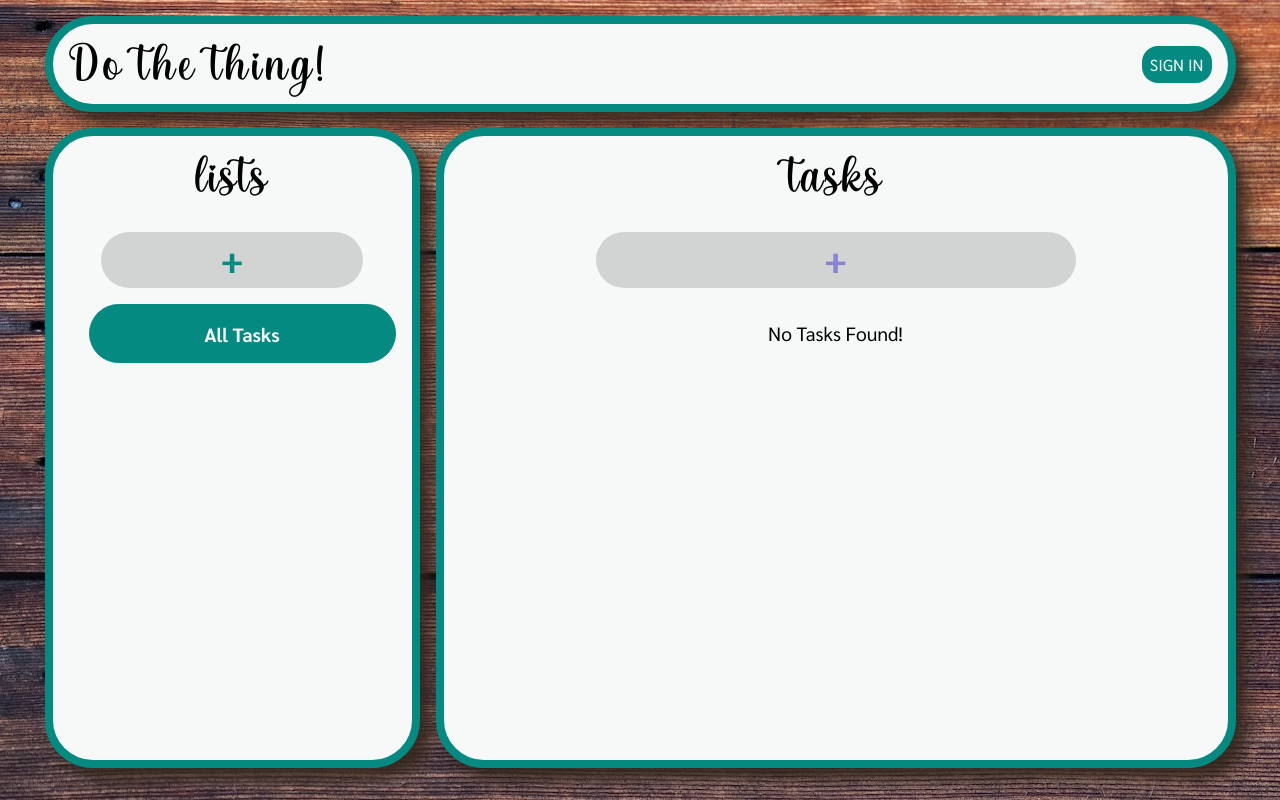
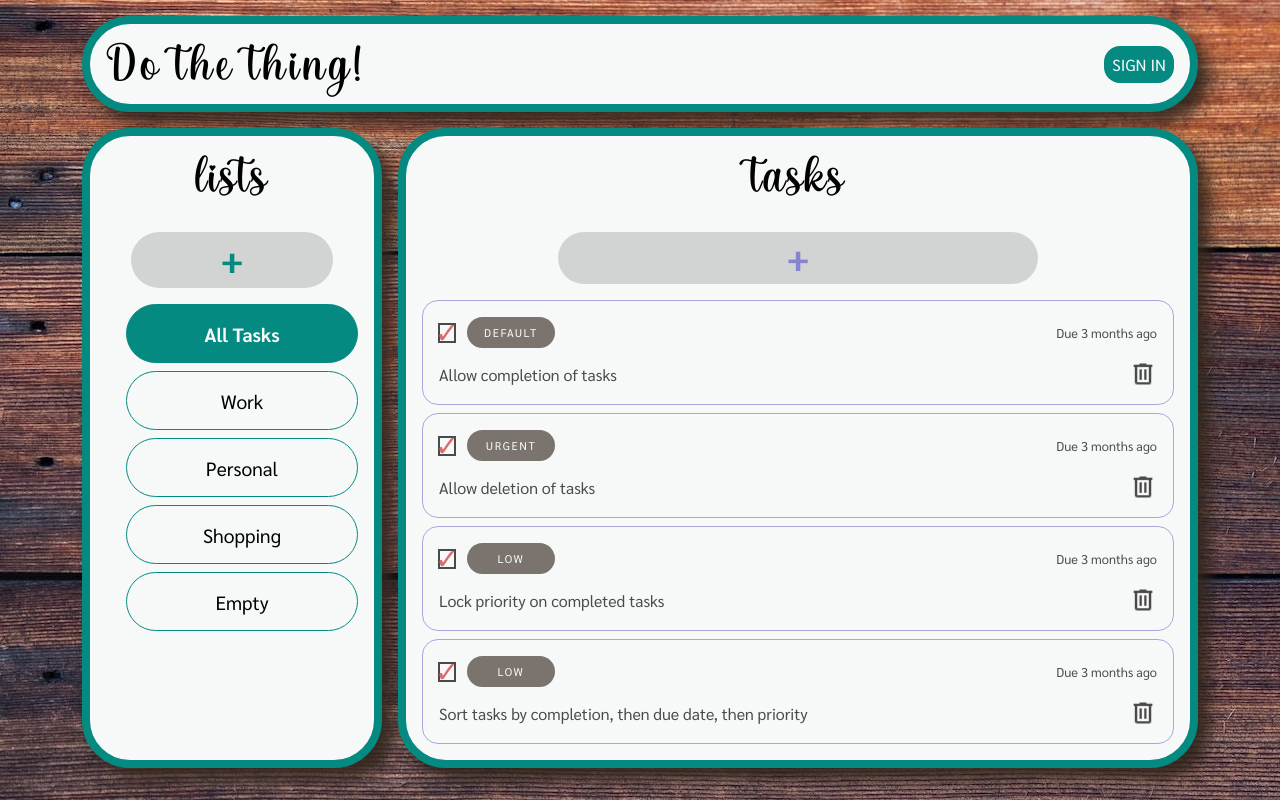
Before and after one commit to mckensis/to-do-list-react, a React (Create React App) app: page / in a window 1280 px wide. Built offline with nearby package versions, Linux system fonts and the light colour scheme; a web font is replaced by a local one.

Commit message:
added default tasks and lists and task event listeners

```diff
--- a/src/classes/Task.js
+++ b/src/classes/Task.js
@@ -1,3 +1,4 @@
+import { compareAsc, format, formatDistance, parseISO } from 'date-fns';
 import {v4 as uuid} from 'uuid';
 
 class Task {
@@ -7,18 +8,50 @@ class Task {
     this.dueDate = task.dueDate;
     this.priority = task.priority;
     this.complete = task.complete;
-    this.index = null;
     this.overdue = task.overdue || false;
     this.id = task.id || uuid();
-    this.list = task.list;
+  }
+
+  dueDateExact() {
+    return parseISO(this.dueDate).toDateString();
+  }
+
+  dueDateInWords() {
+    let date = formatDistance(parseISO(this.dueDate), parseISO(format(new Date(), 'yyyy-MM-dd')), {addSuffix: true});
+    if (date === 'less than a minute ago') date = 'today';
+    return date;
+  }
+
+  priorityInWords() {
+    switch (this.priority) {
+      case 0:
+        return "Low";
+      case 1:
+        return "Default";
+      case 2:
+        return "Urgent";
+      default:
+        return "Default";
+    }
+  }
+
+  isOverdue() {
+    if (compareAsc(parseISO(format(new Date(), 'yyyy-MM-dd')), parseISO(this.dueDate)) === 1 && !this.complete) {
+      this.overdue = true;
+      return this.overdue;
+    }
+    return false;
   }
 
   isComplete() {
     return this.complete ? true : false;
   }
 
+  // Can't change task priority if the task is complete
   changePriority() {
+    if (this.complete) return;
     this.priority < 2 ? this.priority++ : this.priority = 0;
+    console.log(this.priority);
   }
 
   saveIndex(index) {
--- /dev/null
+++ b/src/components/ListItem.js
@@ -0,0 +1,7 @@
+const ListItem = ({ list }) => {
+  return (
+    <li className="list-item">{list.title}</li>
+  )
+}
+
+export default ListItem;
--- a/src/components/Lists.js
+++ b/src/components/Lists.js
@@ -1,31 +1,49 @@
 import { useContext } from "react";
+import ListItem from "./ListItem";
 import ToDoListContext from "../context/ToDoListContext";
+import List from "../classes/List";
 
 const Lists = () => {
 
   const {
+    lists,
+    setLists,
     listFormVisible,
     handleHideListForm,
     handleShowListForm
   } = useContext(ToDoListContext);
+
+  const handleSubmitListForm = (e) => {
+    e.preventDefault();
+    handleAddNewList(e.target['list-title'].value);
+    e.target.reset();
+    handleHideListForm();
+  }
+
+  const handleAddNewList = (title) => {
+    const newList = new List({ title });
+    const listsCopy = [...lists];
+    setLists([...listsCopy, newList]);
+  }
 
   return (
     <aside className="list-section">
       <h2>Lists</h2>
 
       {listFormVisible &&
-        <form className="add-list" onSubmit={(e) => e.preventDefault()}>
-          <label htmlFor="list-name">List Title</label>
+        <form className="add-list" onSubmit={(e) => handleSubmitListForm(e)}>
+          <label htmlFor="list-title">List Title</label>
           <input
-            name="list-name"
-            id="list-name"
+            autoFocus
+            type="text"
+            id="list-title"
+            name="list-title"
             className="add-list"
-            type="text"
             minLength="1"
             maxLength="15"
             pattern="^[a-zA-Z0-9 ]+"
+            autoComplete="off"
             required
-            autoComplete="off"
           />
           <button
             type="button"
@@ -44,6 +62,11 @@ const Lists = () => {
 
       <ul className="list-container">
         <li className="list-item active all-tasks-list" data-id="all">All Tasks</li>
+
+        {lists.map(list => (
+          <ListItem key={list.id} list={list} />
+        ))}
+
       </ul>
       <button className="expand">Hide</button>
     </aside>
--- /dev/null
+++ b/src/components/Task.js
@@ -0,0 +1,62 @@
+import { useContext, useState } from "react";
+import ToDoListContext from "../context/ToDoListContext";
+
+const Task = ({ task }) => {
+
+  const {
+    tasks,
+    setTasks
+  } = useContext(ToDoListContext);
+
+  const [dueDateToggled, setDueDateToggled] = useState(false);
+
+  //event listeners
+  //list item: click : change task due date format
+  //list item: mouseleave : change task due date format to default
+  const handleChangeTaskPriority = () => {
+    task.changePriority();
+    const updatedTasks = [...tasks];
+    updatedTasks.map((existingTask) => existingTask.id === task.id ? existingTask.priority = task.priority : existingTask);
+    setTasks(updatedTasks);
+  }
+
+  const handleToggleDueDateFormat = () => {
+    setDueDateToggled(!dueDateToggled);
+  }
+
+  const handleToggleTaskCompletion = () => {
+    task.toggleComplete();
+    const tasksCopy = [...tasks];
+    tasksCopy.map((existingTask) => existingTask.id === task.id ? existingTask.complete = task.complete : existingTask);
+    setTasks(tasksCopy);
+  }
+
+  const handleTaskDeletion = () => {
+    let tasksCopy = [...tasks];
+    let newTasks = tasksCopy.filter(existingTask => existingTask.id !== task.id);
+    setTasks(newTasks);
+  }
+
+  return (
+    <li
+      className={task.isComplete() ? "task-item completed" : "task-item"}
+      data-id={task.id}
+      onClick={() => handleToggleDueDateFormat()}
+      onMouseLeave={() => setDueDateToggled(false)}
+    >
+      <div>
+        <input type="checkbox" checked={task.isComplete()} onChange={() => handleToggleTaskCompletion()} />
+        <button className={`task-priority p${task.priority}`} onClick={() => handleChangeTaskPriority()}>
+          {task.priorityInWords()}
+        </button>
+        <p className={task.isOverdue() ? 'due overdue' : 'due'}>{dueDateToggled ? `Due on ${task.dueDateExact()}` : `Due ${task.dueDateInWords()}`}</p>
+      </div>
+      <p>
+        {task.title}
+      </p>
+      <button type="button" className="task-delete" onClick={() => handleTaskDeletion()}></button>
+    </li>
+  )
+}
+
+export default Task;
--- a/src/components/Tasks.js
+++ b/src/components/Tasks.js
@@ -1,9 +1,11 @@
 import { useContext } from "react";
+import Task from "./Task";
 import ToDoListContext from "../context/ToDoListContext";
 
 const Tasks = () => {
 
   const {
+    tasks,
     taskFormVisible,
     handleShowTaskForm,
     handleHideTaskForm
@@ -19,9 +21,9 @@ const Tasks = () => {
           <label htmlFor="task-due">Due</label>
             <input className="add-task due" name="task-due" type="date" required />
           <label htmlFor="task-priority">Priority</label>
-            <select className="add-task priority" name="task-priority" id="task-priority" required>
+            <select defaultValue={1} className="add-task priority" name="task-priority" id="task-priority" required>
               <option value="2">Urgent</option>
-              <option value="1" selected>Default</option>
+              <option value="1">Default</option>
               <option value="0">Low</option>
             </select>
           <label htmlFor="task-list">List</label>
@@ -36,9 +38,12 @@ const Tasks = () => {
         <button className="add-new task" onClick={() => handleShowTaskForm()}>+</button>
       }
 
-      <ul className="task-container">
-        {!taskFormVisible && <li className="empty-list" key="empty-task-list">No Tasks Found!</li>}
-      </ul>
+      {!taskFormVisible && <ul className="task-container">
+        {tasks.length === 0 && <li className="empty-list" key="empty-task-list">No Tasks Found!</li>}
+        {tasks.map(task => (
+          <Task key={task.id} task={task} />
+        ))}
+      </ul>}
     </main>
 
   )
--- a/src/context/ToDoListContext.js
+++ b/src/context/ToDoListContext.js
@@ -1,4 +1,6 @@
 import { createContext, useState } from "react";
+import CreateDefaultList from '../functions/CreateDefaultList';
+import { compareAsc, format, parseISO } from "date-fns";
 
 // Create a context for the site to use
 const ToDoListContext = createContext({});
@@ -6,8 +8,22 @@ const ToDoListContext = createContext({});
 // Provider to give access to functions and variables required by components
 export const DataProvider = ({ children }) => {
 
-  const [taskFormVisible, setTaskFormVisible] = useState(false);
-  const [listFormVisible, setListFormVisible] = useState(false);
+  const createDefaultTasks = () => {
+    const allTasks = [];
+     lists.forEach(list => {
+      list.tasks.forEach(task => {
+        return allTasks.push(task);
+      });
+    });
+    return allTasks;
+  }
+
+  const checkIfTaskOverdue = (task) => {
+    //Finds out if the task is overdue and not completed to style accordingly
+    if (compareAsc(parseISO(format(new Date(), 'yyyy-MM-dd')), parseISO(task.dueDate)) === 1 && !task.complete) {
+      return true;
+    }
+  }
 
   const handleShowListForm = () => {
     handleHideTaskForm();
@@ -27,12 +43,20 @@ export const DataProvider = ({ children }) => {
     setTaskFormVisible(false);
   };
 
+  const [taskFormVisible, setTaskFormVisible] = useState(false);
+  const [listFormVisible, setListFormVisible] = useState(false);
+  const [lists, setLists] = useState(CreateDefaultList());
+  const [tasks, setTasks] = useState(createDefaultTasks());
+  const activeList = null;
+
   return (
     <ToDoListContext.Provider value={{
+      lists, setLists, activeList,
+      tasks, setTasks, checkIfTaskOverdue,
       taskFormVisible, setTaskFormVisible,
       listFormVisible, setListFormVisible,
       handleShowListForm, handleHideListForm,
-      handleShowTaskForm, handleHideTaskForm
+      handleShowTaskForm, handleHideTaskForm,
     }}>
       {children}
     </ToDoListContext.Provider>
--- a/src/index.css
+++ b/src/index.css
@@ -342,12 +342,12 @@ select:focus {
   outline: 2px solid black;
 }
 
-input:valid:not(input[type=date]) {
+input:valid:not(input[type="date"]):not(input[type="checkbox"]) {
   outline-color: var(--priority-low);
 }
 
 select,
-input[type='date'] {
+input[type="date"] {
   appearance: none;
   font-size: 1.1rem;
   flex-basis: 100%;
@@ -357,7 +357,7 @@ input[type='date'] {
 }
 
 /* Checkbox style */
-input[type=checkbox] {
+input[type="checkbox"] {
   -webkit-appearance: none;
   -webkit-display: grid;
   -webkit-position: relative;
@@ -464,6 +464,7 @@ input[type=checkbox]:checked:after {
 
 .task-section .task-item p {
   pointer-events: none;
+  user-select: none;
 }
 
 /* Top section of the task i.e. completed, priority, due */
@@ -485,7 +486,8 @@ input[type=checkbox]:checked:after {
 /* Hover states */
 @media (hover) {
   button:hover,
-  select:hover {
+  select:hover,
+  input[type="checkbox"]:hover {
     cursor: pointer;
   }
 
@@ -600,6 +602,7 @@ input[type=checkbox]:checked:after {
     transform-origin: center;
 
     content: '\2713';
+    opacity: 0.5;
     color: var(--priority-high);
   }
 
@@ -633,11 +636,11 @@ input[type=checkbox]:checked:after {
   }
 }
 
-@media (min-width: 940px) {
+@media (min-width: 900px) {
   #root {
     place-content: center;
     grid-template-rows: max-content max-content;
-    grid-template-columns: 375px minmax(min-content, 800px);
+    grid-template-columns: 300px minmax(min-content, 800px);
   }
 
   header {
```
